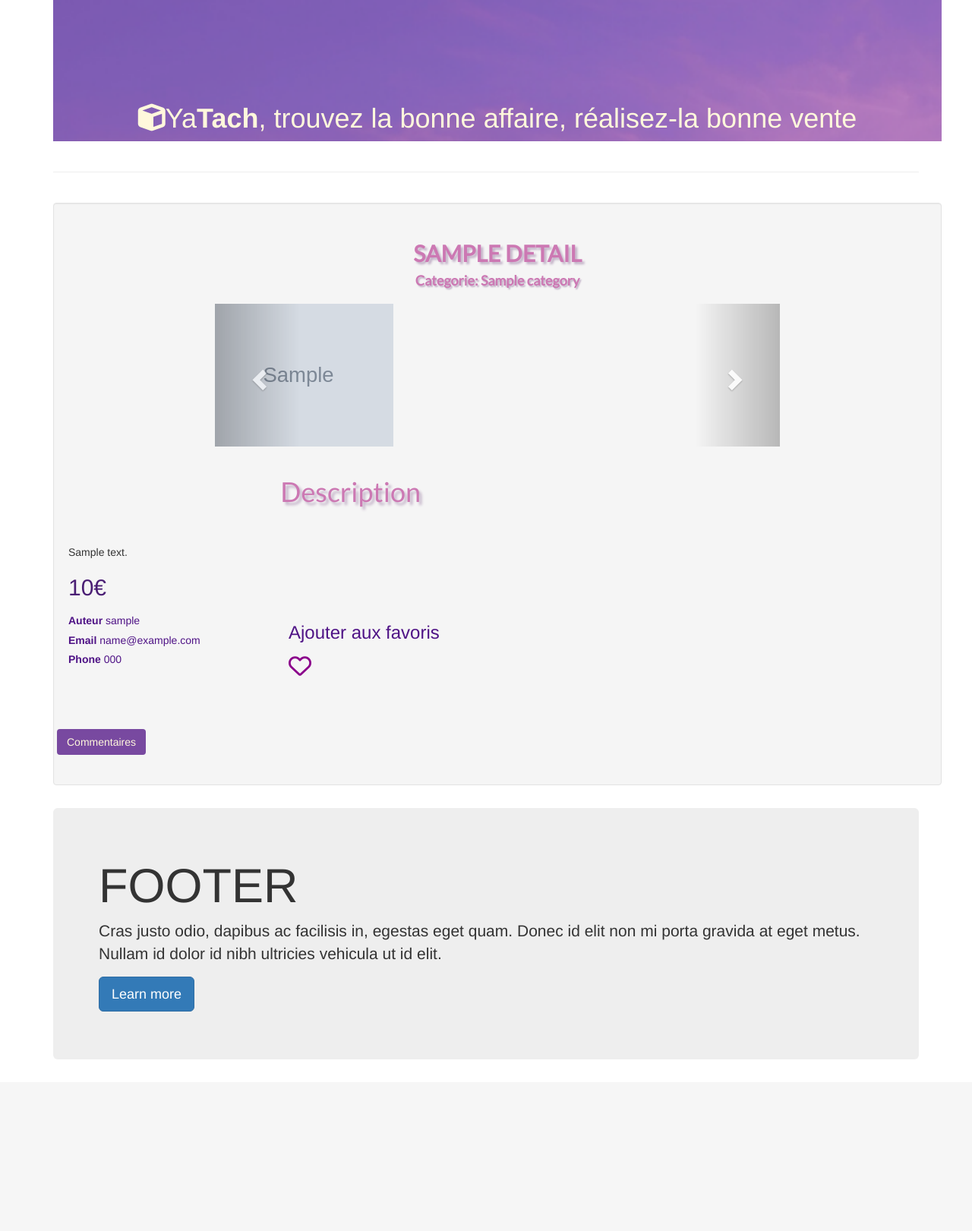
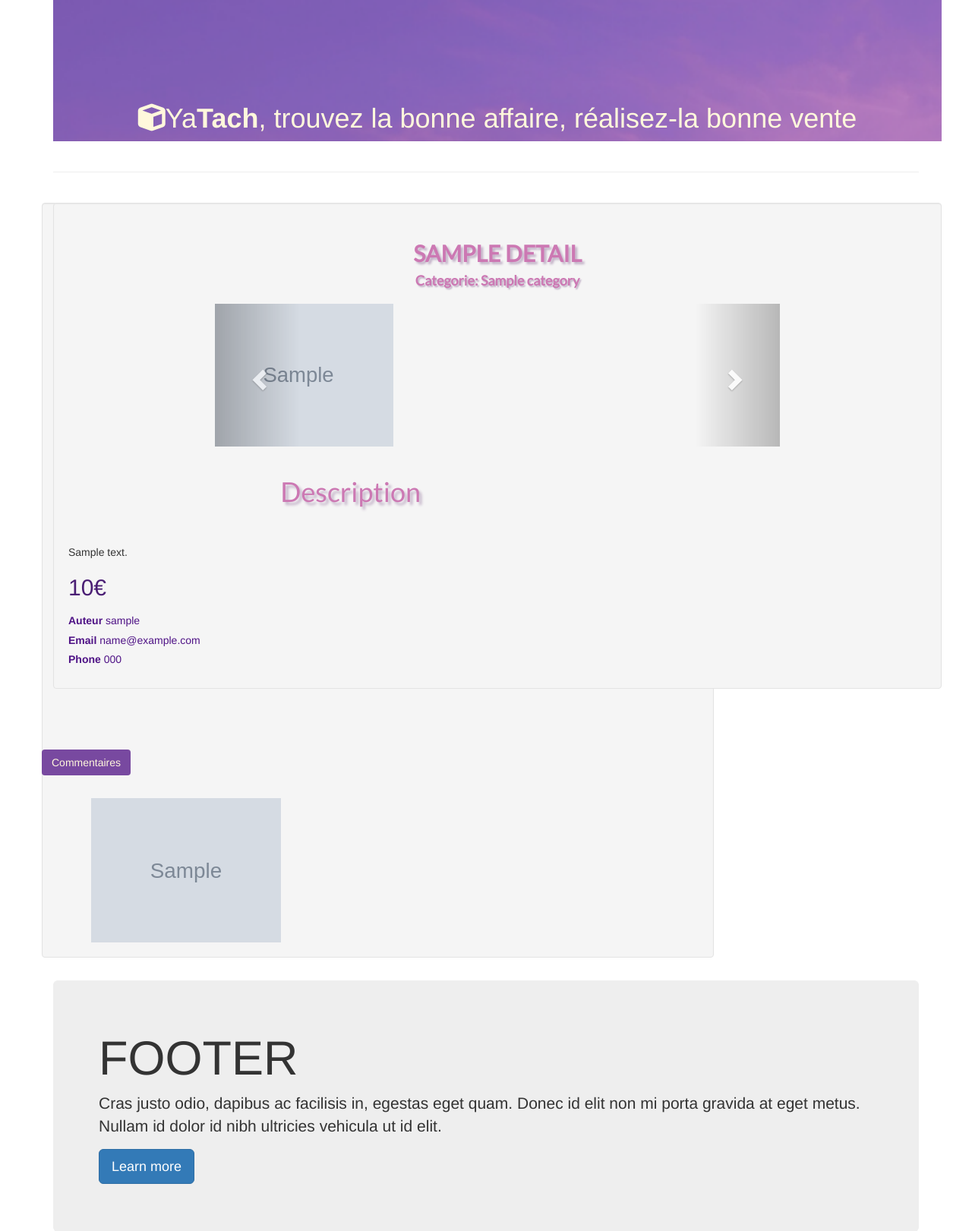
Before and after one commit to wafistos1/Ecommerce_project, a Django app: template Mysite/annonce/templates/annonce/detail.html in a window 1280 px wide. Shown: the part 141-1762 px from the top of the page at 76% size. Before the commit the page ends 1473 px from the top, so only its background shows below. Run offline with Django 3.2, Linux system fonts and the light colour scheme; the template is opened without the code that fills it: most values are stand-ins (such as "Sample title", 1, 10 or a date in 2020); grey boxes marked "Sample" are stand-in pictures; form fields are guessed from the names that the template uses; some libraries are stand-ins or nearby versions.

Commit message:
refactoring details tempaltes add mutilples images

```diff
--- a/Mysite/annonce/templates/annonce/detail.html
+++ b/Mysite/annonce/templates/annonce/detail.html
@@ -24,7 +24,7 @@
         <div class="col-sm-12"
           style="padding-top: 10px; padding-bottom: 10px; text-align: center; color:rgb(79, 19, 134);">
           <h2 class="title"><strong>{{details.title|upper}}</strong></h2>
-          <h4  class="title"><strong>Categorie: {{details.categories.name}}</strong></h4>
+          <h4 class="title"><strong>Categorie: {{details.categories.name}}</strong></h4>
         </div>
         <div class="col-sm-4">
 
@@ -72,7 +72,7 @@
         <div class="col-sm-2"></div>
         <div class="col-sm-8">
           <br>
-          <H1  class="title" >Description</H1>
+          <H1 class="title">Description</H1>
           <br>
           <br>
           <p>{{details.description }}</p>
@@ -88,12 +88,13 @@
           <h5><strong>Phone </strong>{{details.owner.phone}}</h5>
 
         </div>
+        {% if user.is_authenticated %}
         <div class="col-sm-3 " id="favourite-section" style="color: rgb(79, 19, 134);">
           {% if is_favorite %}
           <h3> Supprimer des favoris</h3>
           <a href="{% url 'favorite_annonce' pk=details.id %}">
             <span style="font-size: 30px; color: rgb(79, 19, 134);">
-              <i class="fas fa-heart " ></i>
+              <i class="fas fa-heart "></i>
             </span>
           </a>
           {% else %}
@@ -101,9 +102,10 @@
           <a href="{% url 'favorite_annonce' pk=details.id %}">
 
             <span style="font-size: 30px; color: darkmagenta;">
-              <i class="far fa-heart " ></i>
+              <i class="far fa-heart "></i>
             </span>
           </a>
+          {% endif %}
           {% endif %}
         </div>
 
@@ -144,7 +146,31 @@
   </div>
 </div>
 
+<div class="row well">
+  <div class="col-md-12">
+
+    <div id="mdb-lightbox-ui">
+
+      <div class="mdb-lightbox">
 
 
 
-{% endblock annonce %}
+
+        {% for document in details.image.all %}
+        <div class="col-sm-4">
+          <figure class="col-md-4">
+            <a href="{{document.image.url}}" data-size="1600x1067">
+              <img src="{{document.image.url}}" class="img-fluid z-depth-1" alt="placeholder"
+                style="width: 250px; height: 200px; padding-top: 10px;">
+            </a>
+          </figure>
+        </div>
+        {% endfor %}
+
+
+      </div>
+    </div>
+
+  </div>
+</div>
+  {% endblock annonce %}
--- a/Mysite/static/js/script.js
+++ b/Mysite/static/js/script.js
@@ -73,3 +73,8 @@ $('#btn-commentaires').on('click', function(){
     $('#commentaires').fadeToggle();
 
         });
+
+
+        $(function () {
+            $("#mdb-lightbox-ui").load("mdb-addons/mdb-lightbox-ui.html");
+           });
--- a/Mysite/templates/base.html
+++ b/Mysite/templates/base.html
@@ -157,9 +157,10 @@
               <div class="col-sm-4  col-12" style="margin-top: 10px; border-width: 5px; border-color:rgb(74, 30, 116);">
                 <div class="col-item">
                   <div class="photo">
-
-                    <img src="{{details.image.all.0.image.url }}" alt="a" style="height: 200px; width: 250px; "
-                      class="img-responsive" />
+                    <img src="{{details.image.all.0.image.url }}" alt="thumbnail" class="img-thumbnail z-depth-1" alt="zoom"
+                    style="width: 250px; height: 200px;">
+                    <!-- <img src="{{details.image.all.0.image.url }}" alt="a" style="height: 200px; width: 250px; "
+                      class="img-responsive" /> -->
 
                   </div>
                   <div class="info">
```
